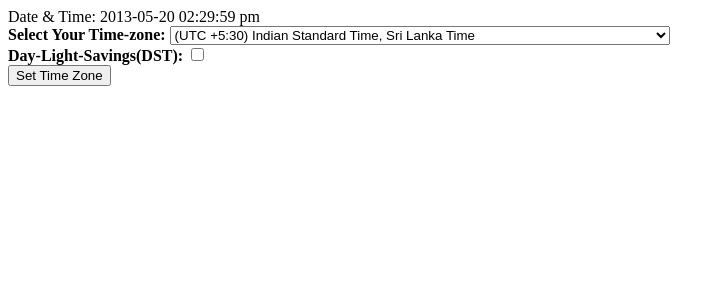
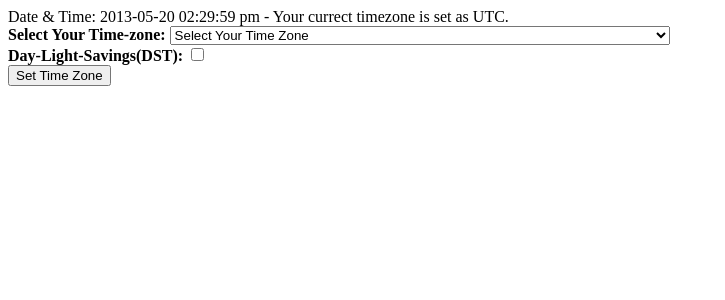
Before and after one commit to Elavarasanlee/sof, a CodeIgniter app: page /index.php/timezone/index in a window 1280 px wide. Shown: the top 300 px of the page, without its empty margins (0-725 px from the left). Run offline with CodeIgniter, Linux system fonts and the light colour scheme; some libraries are stand-ins or nearby versions.

Commit message:
In the process of creating set timezone helper for CI. #ManualSetting
Signed-off-by: Elavarasanlee <lee.jsss15@gmail.com>

```diff
--- a/application/controllers/timezone.php
+++ b/application/controllers/timezone.php
@@ -11,8 +11,10 @@ class Timezone extends CI_Controller{
     }
 
     public function index() {
-        $timezone = $this->input->post('timezones') ? $this->input->post('timezones') : 'UTC';
-        $data['isdef-timezone'] = $this->input->post('timezones') ? TRUE : FALSE;
+        $post_tz = $this->input->post('timezones');
+        $timezone = !empty($post_tz) ? $post_tz : 'UTC';
+        $data['isdef_timezone'] = !empty($post_tz) ? timezones($post_tz) : FALSE;
+        $data['tz_select_options'] = array('name'=>'tz-dst','id'=>'tz-dst','value'=>'TRUE','checked'=>FALSE);
         $time = now();
         $daylight_saving = !empty($_POST['tz-dst']) ? TRUE : FALSE;
         $data['gmt_to_local'] = gmt_to_local($time,$timezone,$daylight_saving);
--- a/application/helpers/date_helper.php
+++ b/application/helpers/date_helper.php
@@ -112,15 +112,15 @@ if ( ! function_exists('standard_date'))
 	function standard_date($fmt = 'DATE_RFC822', $time = '')
 	{
 		$formats = array(
-						'DATE_ATOM'		=>	'%Y-%m-%dT%H:%i:%s%Q',
+                                    'DATE_ATOM'	=>	'%Y-%m-%dT%H:%i:%s%Q',
                                     'DATE_COOKIE'	=>	'%l, %d-%M-%y %H:%i:%s UTC',
                                     'DATE_ISO8601'	=>	'%Y-%m-%dT%H:%i:%s%Q',
                                     'DATE_RFC822'	=>	'%D, %d %M %y %H:%i:%s %O',
                                     'DATE_RFC850'	=>	'%l, %d-%M-%y %H:%i:%s UTC',
                                     'DATE_RFC1036'	=>	'%D, %d %M %y %H:%i:%s %O',
                                     'DATE_RFC1123'	=>	'%D, %d %M %Y %H:%i:%s %O',
-						'DATE_RSS'		=>	'%D, %d %M %Y %H:%i:%s %O',
-						'DATE_W3C'		=>	'%Y-%m-%dT%H:%i:%s%Q'
+                                    'DATE_RSS'	=>	'%D, %d %M %Y %H:%i:%s %O',
+                                    'DATE_W3C'	=>	'%Y-%m-%dT%H:%i:%s%Q'
 				);
 
 		if ( ! isset($formats[$fmt]))
--- a/application/views/tz_view.php
+++ b/application/views/tz_view.php
@@ -9,12 +9,21 @@
     </head>
     <body>
         <?php
-            echo 'Date & Time: '.mdate($datestring, $gmt_to_local).br(); $data=array('name'=>'tz-dst','id'=>'tz-dst','value'=>'TRUE','checked'=>FALSE);
+            $is_def_tz = ($isdef_timezone !== FALSE) ?
+                ' - Your currect timezone is set as UTC '. (intval($isdef_timezone)>0 ? '+ '.$isdef_timezone : $isdef_timezone) .' hrs.'
+              : ' - Your currect timezone is set as UTC.';
+            echo 'Date & Time: '.mdate($datestring, $gmt_to_local).$is_def_tz.br();
             echo form_open();
-                echo form_label('Select Your Time-zone: ','tz-select').timezone_menu('UP55','tz-select').br();
-                echo form_label('Day-Light-Savings(DST): ','tz-dst').  form_checkbox($data).br();
+                echo form_label('Select Your Time-zone: ','tz-select').timezone_menu('','tz-select').br();
+                echo form_label('Day-Light-Savings(DST): ','tz-dst').  form_checkbox($tz_select_options).br();
                 echo form_submit('set_tz','Set Time Zone');
             echo form_close();
         ?>
     </body>
+    <script src="//ajax.googleapis.com/ajax/libs/jquery/2.0.0/jquery.min.js"></script>
+    <script type="text/javascript">
+        $(document).ready(function(){
+            $("#tz-select").prepend("<option value='' selected='selected'>Select Your Time Zone</option>");
+        });
+    </script>
 </html>
```
Also changed, not shown: application/helpers/tz_helper.php (added, +16 -0 lines). Lines whose indentation alone changed are shown as unchanged.
